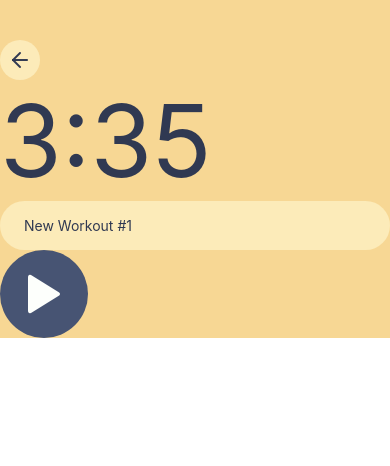
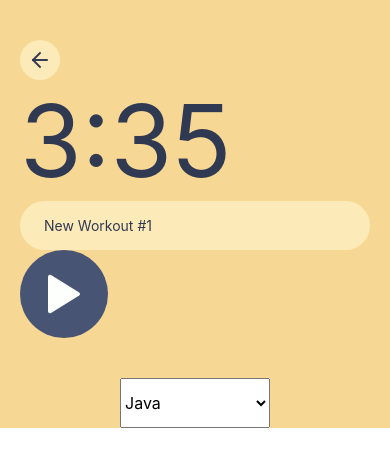
Before and after one commit to iamhenry/tiempo-app, a React Native app: screen / in a window 390 px wide. Shown: the top 466 px of the page. Built offline with nearby package versions, Linux system fonts and the light colour scheme.

Commit message:
Adding dropdownbutton and timer picker files

```diff
--- /dev/null
+++ b/components/Picker/Picker.js
@@ -0,0 +1,26 @@
+import React, { useState } from "react";
+import { View, Picker, StyleSheet } from "react-native";
+
+export default function CustomPicker() {
+  const [selectedValue, setSelectedValue] = useState("java");
+  return (
+    <View style={styles.container}>
+      <Picker
+        selectedValue={selectedValue}
+        style={{ height: 50, width: 150 }}
+        onValueChange={(itemValue, itemIndex) => setSelectedValue(itemValue)}
+      >
+        <Picker.Item label="Java" value="java" />
+        <Picker.Item label="JavaScript" value="js" />
+      </Picker>
+    </View>
+  );
+}
+
+const styles = StyleSheet.create({
+  container: {
+    flex: 1,
+    paddingTop: 40,
+    alignItems: "center",
+  },
+});
--- a/components/RoundButton/RoundButton.js
+++ b/components/RoundButton/RoundButton.js
@@ -1,5 +1,4 @@
 import React from "react";
-import { Text } from "react-native";
 
 import styled from "styled-components/native";
 import Tokens from "../Global/Tokens";
--- /dev/null
+++ b/components/TimePicker/TimerPicker.js
@@ -0,0 +1,5 @@
+import React from "react";
+
+export const StyledTimerPicker = () => {
+  return;
+};
--- a/screens/TimerSettings/TimerSettings.js
+++ b/screens/TimerSettings/TimerSettings.js
@@ -6,14 +6,20 @@ import { StyledRoundButton } from "../../components/RoundButton/RoundButton";
 import { Feather, Entypo } from "@expo/vector-icons";
 import Tokens from "../../components/Global/Tokens";
 import styled from "styled-components/native";
+import CustomPicker from "../../components/Picker/Picker";
 
 const TimerSettingsContainer = styled.View`
   display: flex;
   background-color: ${Tokens.color.summerTime200};
-  padding-top: 40px;
+  padding: 40px 20px 0;
 `;
 
 export const TimerSettings = () => {
+  // TODO:
+  // 1. CREATE A STATE IN WHICH THE TIMER SETTINGS WILL BE SAVED (3 TOTAL)
+  // 2. CREATE A STATE FOR WORKOUT NAME
+  // 3. CREATE FUNCTION FOR ONSTATE METHOD TO SAVE THE SETTINGS STATE
+
   return (
     <TimerSettingsContainer>
       <StyledRoundButton>
@@ -33,6 +39,7 @@ export const TimerSettings = () => {
           borderRadius={5}
         />
       </StyledRoundButton>
+      <CustomPicker />
     </TimerSettingsContainer>
   );
 };
```
Also changed, not shown: components/DropdownButton/DropdownButton.js (added, +29 -0 lines).
